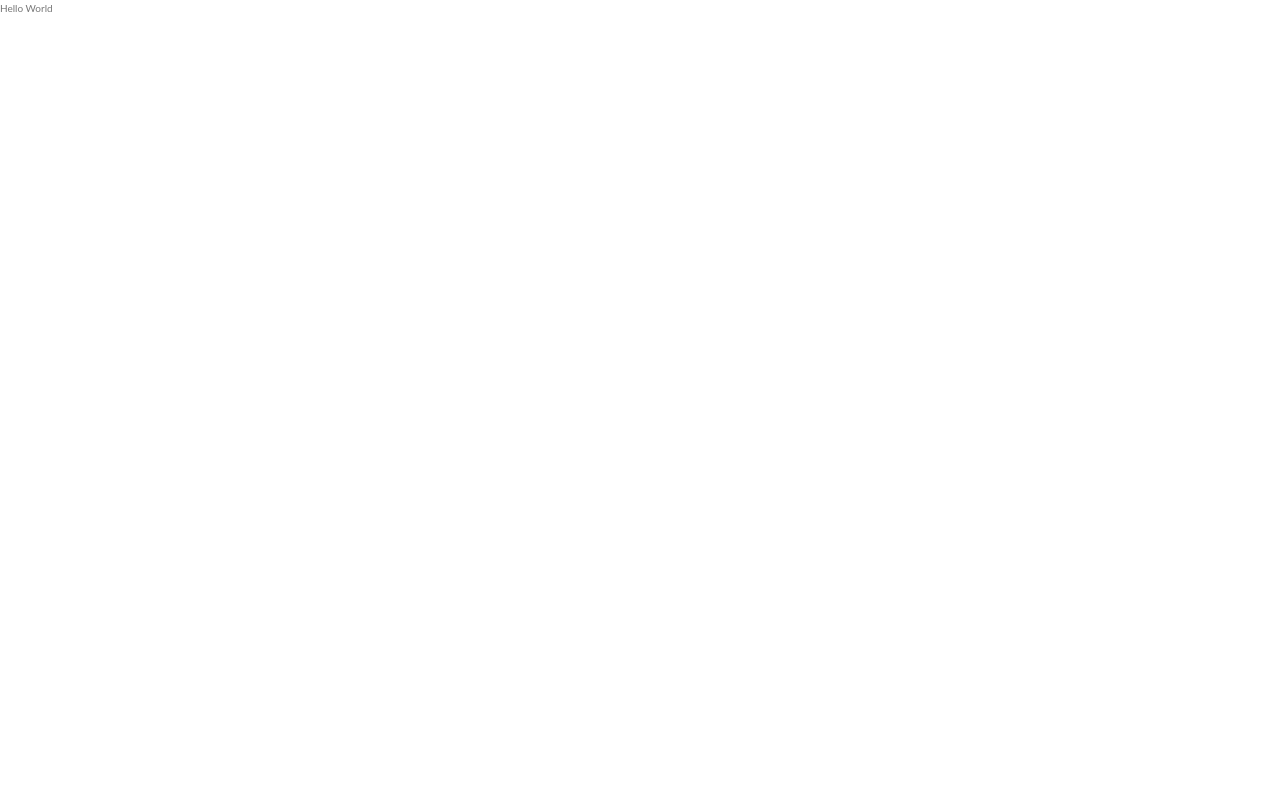
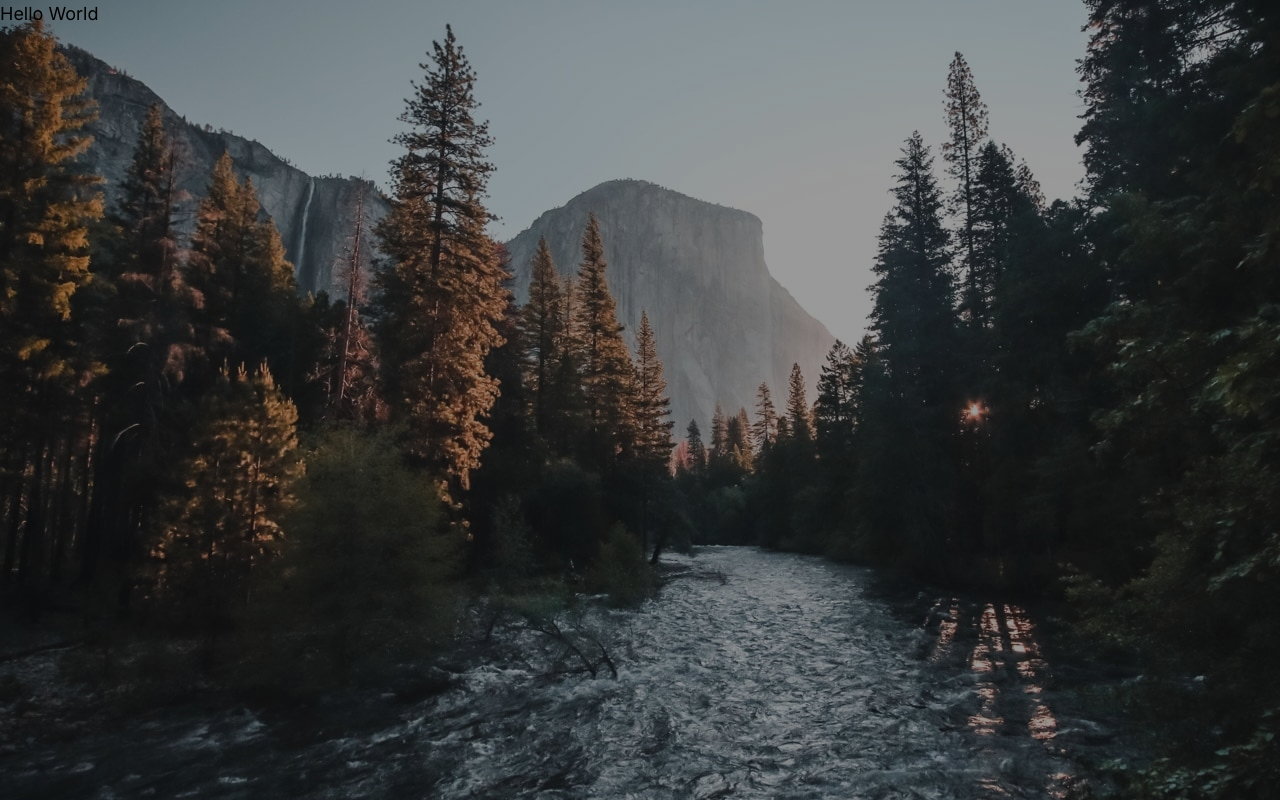
Before and after one commit to SimpleLuke/clock-app, a React (Create React App) app: page / in a window 1280 px wide. Built offline with nearby package versions, Linux system fonts and the light colour scheme.

Commit message:
Basic style setup

```diff
--- a/src/css/style.css
+++ b/src/css/style.css
@@ -15,6 +15,7 @@ ORDER: Base + typography > general layout + grid > page layout > components
 
 1em = 16px
 */
+@import url("https://fonts.googleapis.com/css2?family=Inter:wght@400;700&display=swap");
 *,
 *::after,
 *::before {
@@ -36,11 +37,18 @@ html {
       font-size: 75%; } }
 
 body {
-  font-family: "Lato", sans-serif;
+  height: 100vh;
+  overflow: hidden;
+  background-image: linear-gradient(to bottom, rgba(0, 0, 0, 0.4), rgba(0, 0, 0, 0.4)), url(../assets/desktop/bg-image-daytime.jpg);
+  background-size: cover;
+  background-repeat: no-repeat; }
+
+body {
+  font-family: "Inter", sans-serif;
   font-weight: 400;
-  /*font-size: 16px;*/
-  line-height: 1.7;
-  color: #777; }
+  font-size: 1.8rem;
+  line-height: 2.8rem;
+  color: #000; }
 
 .u-center-text {
   text-align: center !important; }
--- a/src/sass/base/_base.scss
+++ b/src/sass/base/_base.scss
@@ -25,3 +25,16 @@ html {
     font-size: 75%; //1rem = 12, 12/16
   }
 }
+
+body {
+  height: 100vh;
+  overflow: hidden;
+  background-image: linear-gradient(
+      to bottom,
+      rgba($color-black, 0.4),
+      rgba($color-black, 0.4)
+    ),
+    url(../assets/desktop/bg-image-daytime.jpg);
+  background-size: cover;
+  background-repeat: no-repeat;
+}
--- a/src/sass/base/_typography.scss
+++ b/src/sass/base/_typography.scss
@@ -1,7 +1,9 @@
+@import url("https://fonts.googleapis.com/css2?family=Inter:wght@400;700&display=swap");
+
 body {
-  font-family: "Lato", sans-serif;
+  font-family: "Inter", sans-serif;
   font-weight: 400;
-  /*font-size: 16px;*/
-  line-height: 1.7;
-  color: $color-grey-dark;
+  font-size: $default-font-size;
+  line-height: 2.8rem;
+  color: $color-black;
 }
```
Also changed, not shown: src/sass/abstracts/_variables.scss (+2 -26 lines).
